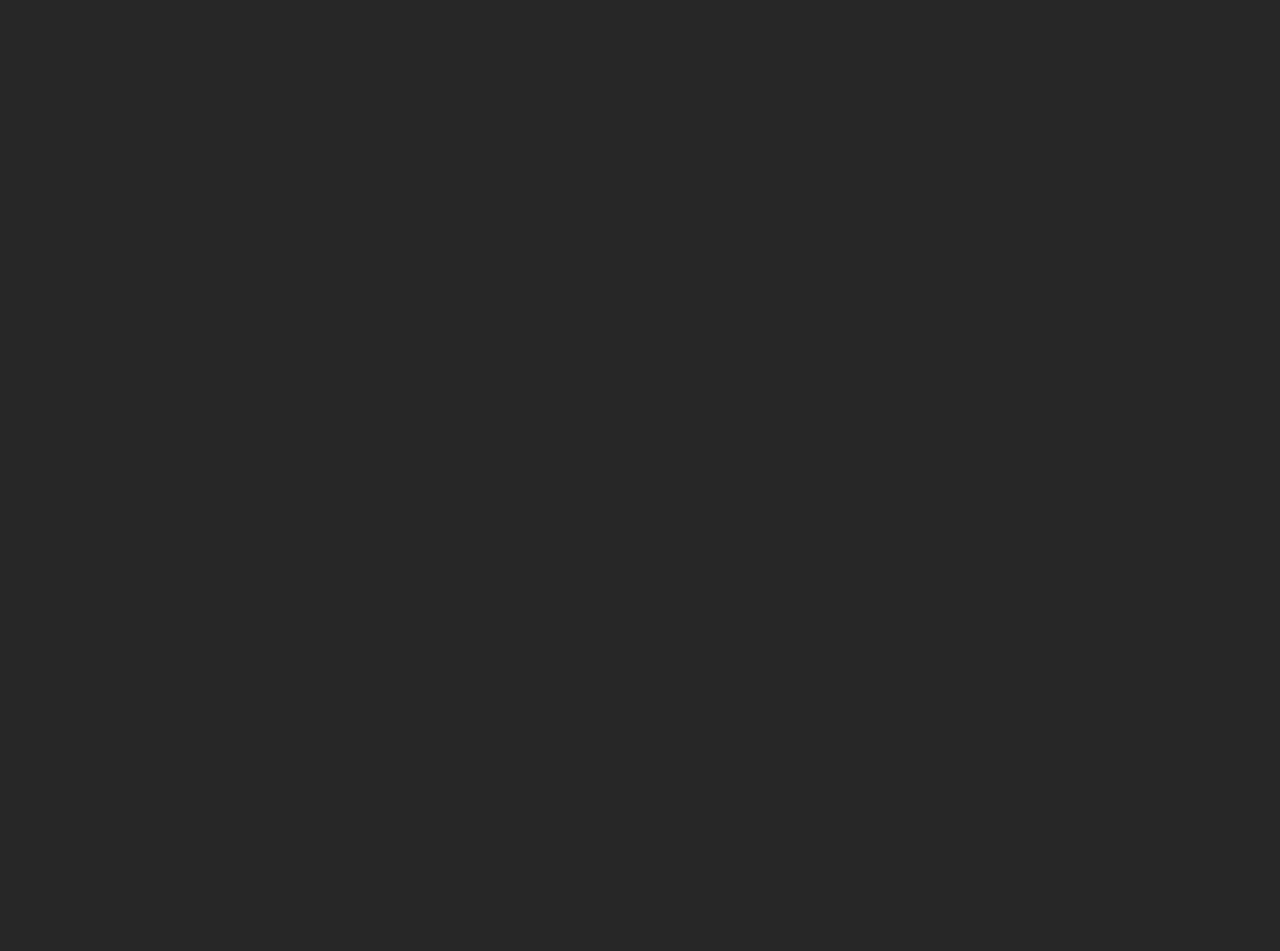
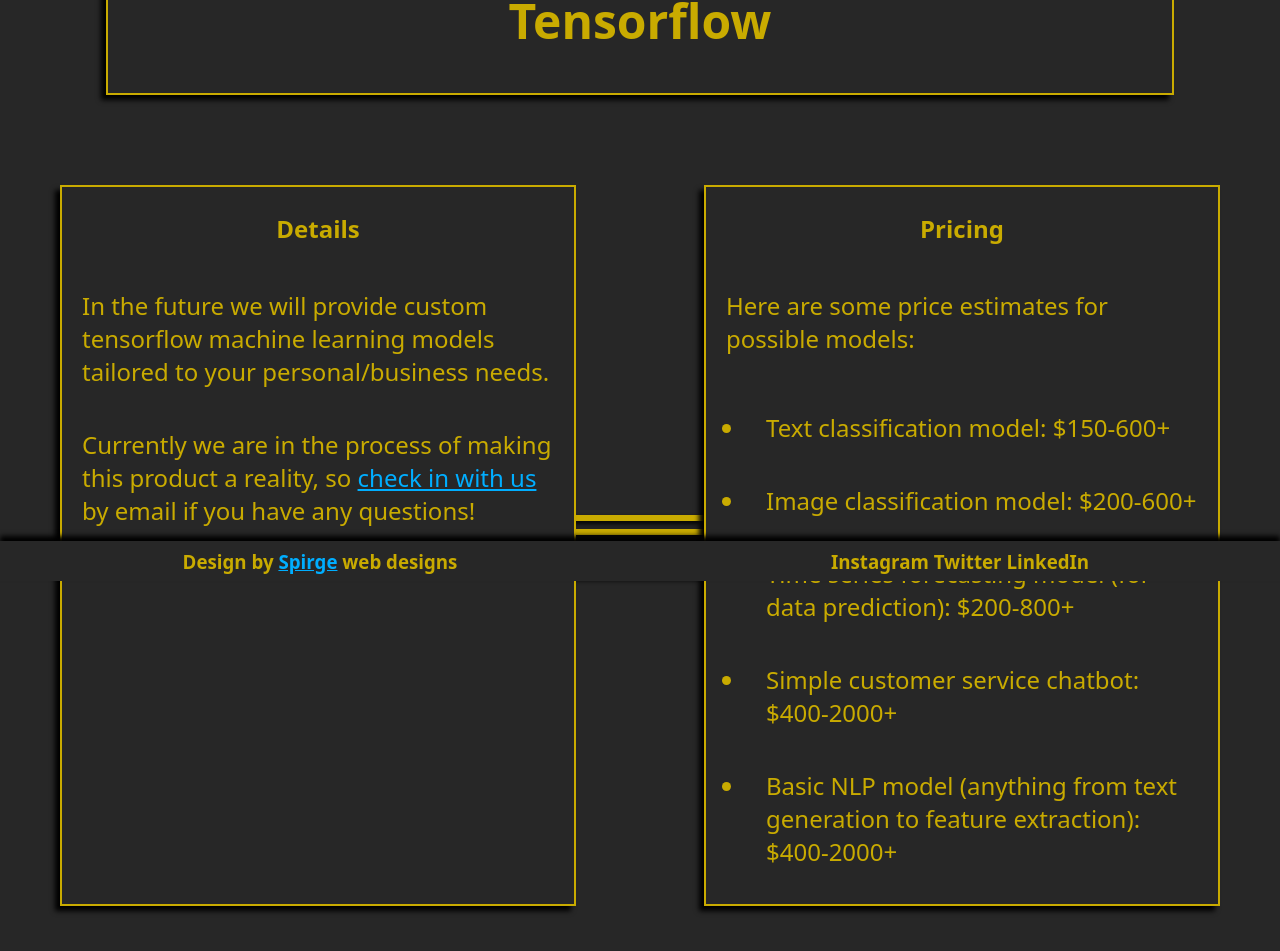
Before and after one commit to SYCRO-2727/spirge, a Next.js app: page /products/machine-learning in a window 1280 px wide. Shown: the part 269-1220 px from the top of the page. Before the commit the page ends 800 px from the top, so only its background shows below. Built offline with nearby package versions, Linux system fonts and the light colour scheme.

Commit message:
machine learning info

```diff
--- a/pages/products/classic-website.js
+++ b/pages/products/classic-website.js
@@ -12,7 +12,7 @@
                     <p className={styles.p}>We can build your website with classic HTML, CSS, and Javascript if you so desire!</p>
                     <p className={styles.p}>Why choose classic instead of a web development framework like NextJS? Classic is a lightweight and simple approach to web design in comparison with newer frameworks. If your priorities for your site are quick optimization, simple structure, and ease of use, then classic is the choice for you.</p>
                     <p className={styles.p}>However, if you're website needs more intricate, complicated nuances such as blog implementation and interactive product pages, we'd recommend you consult with us for a more advanced framework to build your website with, such as <Link className={styles.link} href="next-website">NextJS</Link> or <Link className={styles.link} href="wordpress-website">WordPress</Link>.</p>
-                    <p className={styles.p}><Link className={styles.link} href="/main/contact">Contact</Link> us by email with a wireframe drawing of how you'd like us to design your site, or a reference website! We'll email you back shortly with a consult price or if you'd like we can call you! From there we can work out the information you'd like to fill your site with. We'll also give you a time estimate for completion.</p>
+                    <p className={styles.p}><Link className={styles.link} href="/main/contact">Contact us</Link> by email with a wireframe drawing of how you'd like us to design your site, or a reference website! We'll email you back shortly with a consult price or if you'd like we can call you! From there we can work out the information you'd like to fill your site with. We'll also give you a time estimate for completion.</p>
                 </div>
                 <div className={styles.nodes}><Nodes direction={'horizontal'}/></div>
                 <div className={styles.details}>
--- a/pages/products/machine-learning.js
+++ b/pages/products/machine-learning.js
@@ -1,7 +1,40 @@
+import Link from 'next/link'
+import Nodes from '../../components/nodes'
+import styles from '../../styles/pages/product-info.module.css'
+
 const MachineLearning = () => {
     return (
-        <div></div>
+        <section className={styles.encompass}>
+        <div className={styles.div_title}><h1 className={styles.div_title_text}>Custom machine learning models with Tensorflow</h1></div>
+        <div className={styles.div_info}>
+            <div className={styles.details}>
+                <h2 className={styles.h2}>Details</h2>
+                <p className={styles.p}>In the future we will provide custom tensorflow machine learning models tailored to your personal/business needs.</p>
+                <p className={styles.p}>Currently we are in the process of making this product a reality, so <Link href="/main/contact" className={styles.link}>check in with us</Link> by email if you have any questions!</p>
+            </div>
+            <div className={styles.nodes}><Nodes direction={'horizontal'}/></div>
+            <div className={styles.details}>
+                <h2 className={styles.h2}>Pricing</h2>
+                <p className={styles.p}>Here are some price estimates for possible models:</p>
+                <ul>
+                    <li className={styles.p}>Text classification model: $150-600+</li>
+                    <li className={styles.p}>Image classification model: $200-600+</li>
+                    <li className={styles.p}>Time series forecasting model (for data prediction): $200-800+</li>
+                    <li className={styles.p}>Simple customer service chatbot: $400-2000+</li>
+                    <li className={styles.p}>Basic NLP model (anything from text generation to feature extraction): $400-2000+</li>
+                </ul>
+            </div>
+        </div>
+    </section>
     )
 }
 MachineLearning.needsLayout = true;
+MachineLearning.title = "Spirge Products | Custom machine learning models"
+MachineLearning.metadata = (
+    <meta property="og:title" content={MachineLearning.title} />,
+    <meta property="og:description" content="Spirge product custom machine learning models with python in tensorflow" />,
+    <meta property="og:url" content="https://spirge.com/products/machine-learning.js" />,
+    <meta name="twitter:title" content={MachineLearning.title} />,
+    <meta name="twitter:description" content="Spirge product custom machine learning models with python in tensorflow" />
+)
 export default MachineLearning;
--- a/pages/products/next-website.js
+++ b/pages/products/next-website.js
@@ -10,9 +10,9 @@
             <div className={styles.details}>
                 <h2 className={styles.h2}>Details</h2>
                 <p className={styles.p}>We can offer you the powerful NextJS framework at your disposal for the most intricate, advanced web applications and sites possible!</p>
-                <p className={styles.p}>NextJS is a modern framework that allows high-quality complicated websites to run efficiently with almost no lag! While pure HTML is lightweight for small projects, it can quickly grow unmanageable as your site grows larger.</p>
+                <p className={styles.p}>NextJS is a modern framework that allows high-quality complicated websites to run efficiently with almost no lag. While pure HTML is lightweight for small projects, it can quickly grow unmanageable as your site grows larger.</p>
                 <p className={styles.p}>NextJS offers a smooth interaction experience, improved SEO benefits over pure HTML websites, and less time spent duplicating code for webpages.</p>
-                <p className={styles.p}><Link className={styles.link} href="/main/contact">Contact</Link> us by email with a wireframe drawing of how you'd like us to design your site, or a reference website! We'll email or call you back shortly with a consult price! From there we can work out the information you'd like to fill your site with. We'll also give you a time estimate for completion.</p>
+                <p className={styles.p}><Link className={styles.link} href="/main/contact">Contact us</Link> by email with a wireframe drawing of how you'd like us to design your site, or a reference website. We'll email or call you back shortly with a consult price! From there we can work out the information you'd like to fill your site with. We'll also give you a time estimate for completion.</p>
             </div>
             <div className={styles.nodes}><Nodes direction={'horizontal'}/></div>
             <div className={styles.details}>
--- a/pages/products/wordpress-website.js
+++ b/pages/products/wordpress-website.js
@@ -5,7 +5,7 @@
 const WordSite = () => {
     return (
         <section className={styles.encompass}>
-        <div className={styles.div_title}><h1 className={styles.div_title_text}>Custom web development with NextJS</h1></div>
+        <div className={styles.div_title}><h1 className={styles.div_title_text}>Custom web development with WordPress</h1></div>
         <div className={styles.div_info}>
             <div className={styles.details}>
                 <h2 className={styles.h2}>Details</h2>
```
Also changed, not shown: pages/products/web-scraping.js (+11 -4 lines).
